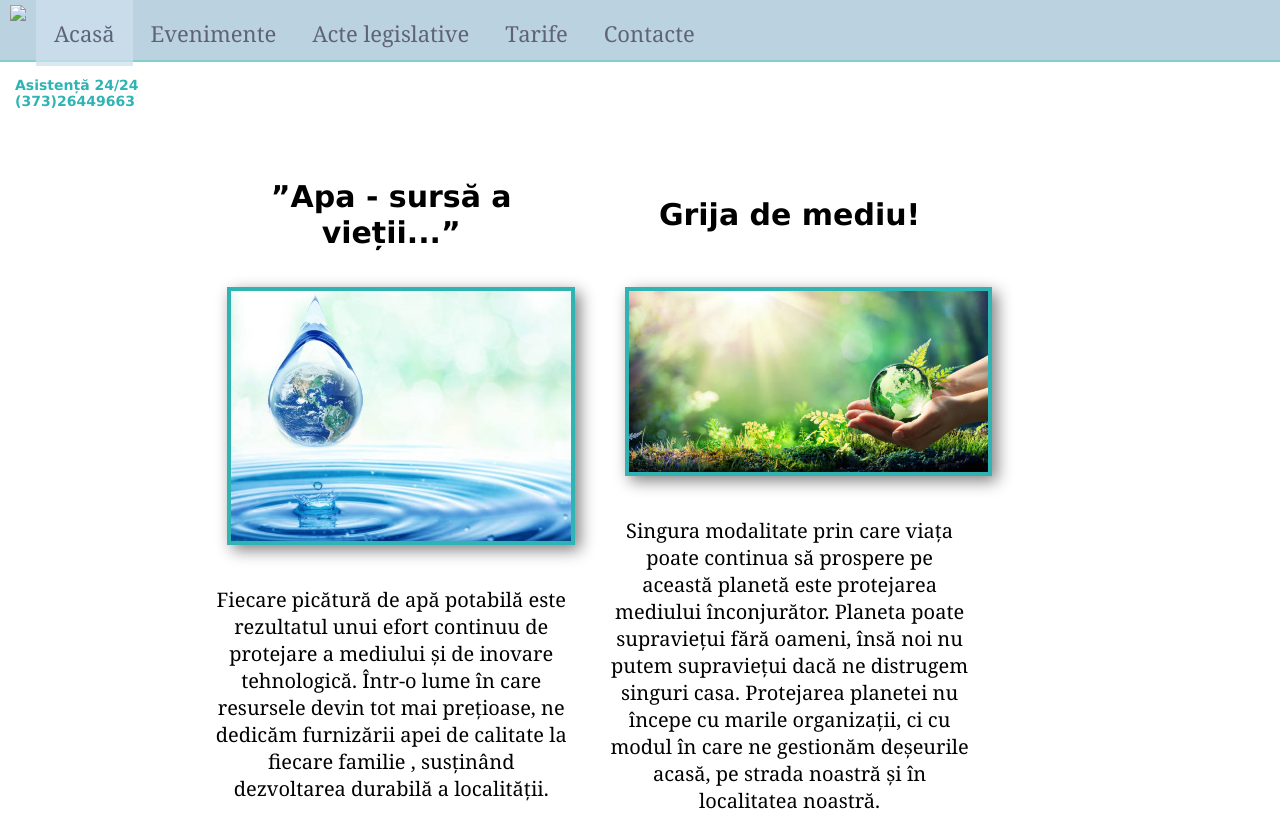
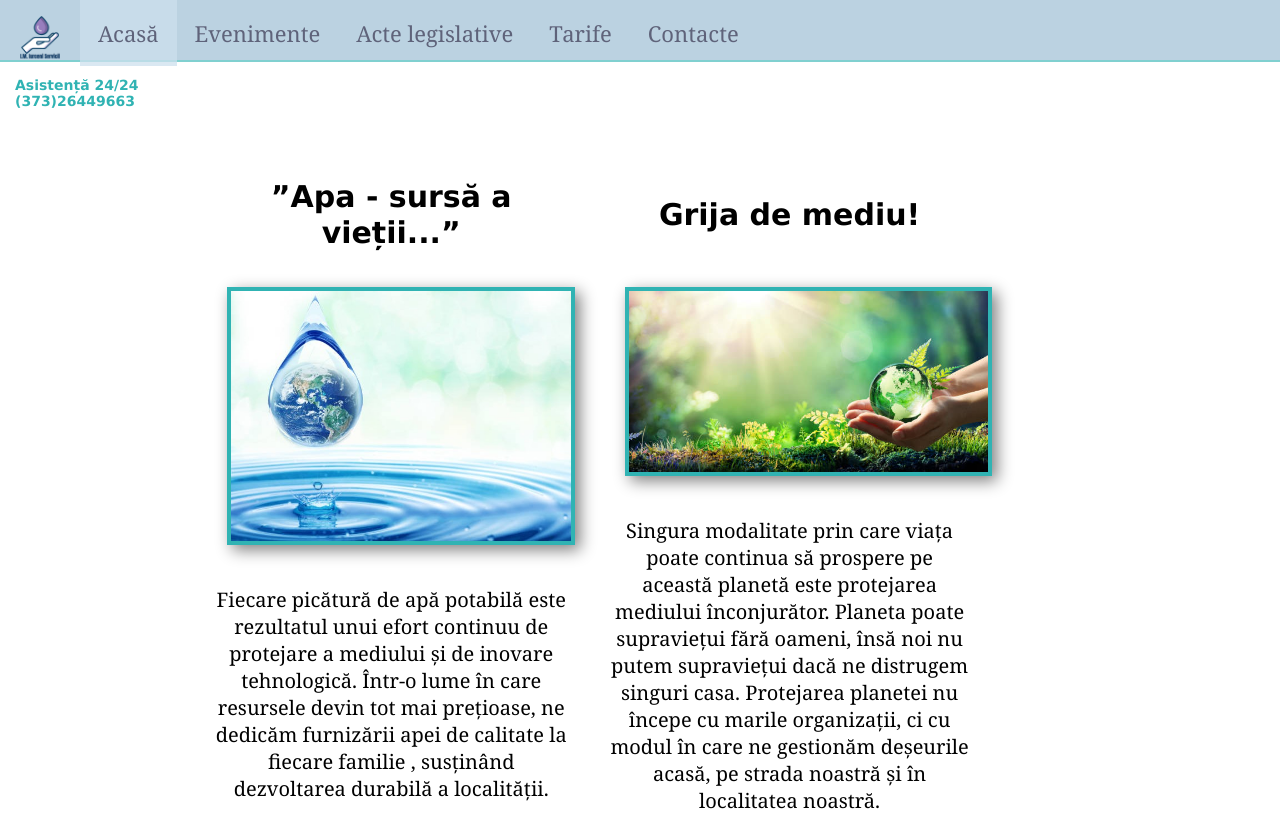
Before and after one commit to Marina-Inf/I.M.-Iurceni-Servicii, a plain HTML site: page index.html in a window 1280 px wide. Shown: the top 817 px of the page. Drawn offline with Linux system fonts and the light colour scheme.

Commit message:
Update index.html

```diff
--- a/index.html
+++ b/index.html
@@ -16,7 +16,7 @@
     <body>
 
         <header >
-           <img class="header-logo" src="images/line1.13.PNG" alte="logoul site-ului" />
+           <img class="header-logo" src="images/line1.13PNG.PNG" alte="logoul site-ului" />
             <div id="navbar" class="nav">
                 <a href="index.html" class="active">Acasă</a>
                 <a href="pages/evenimente.html" >Evenimente</a>
```
